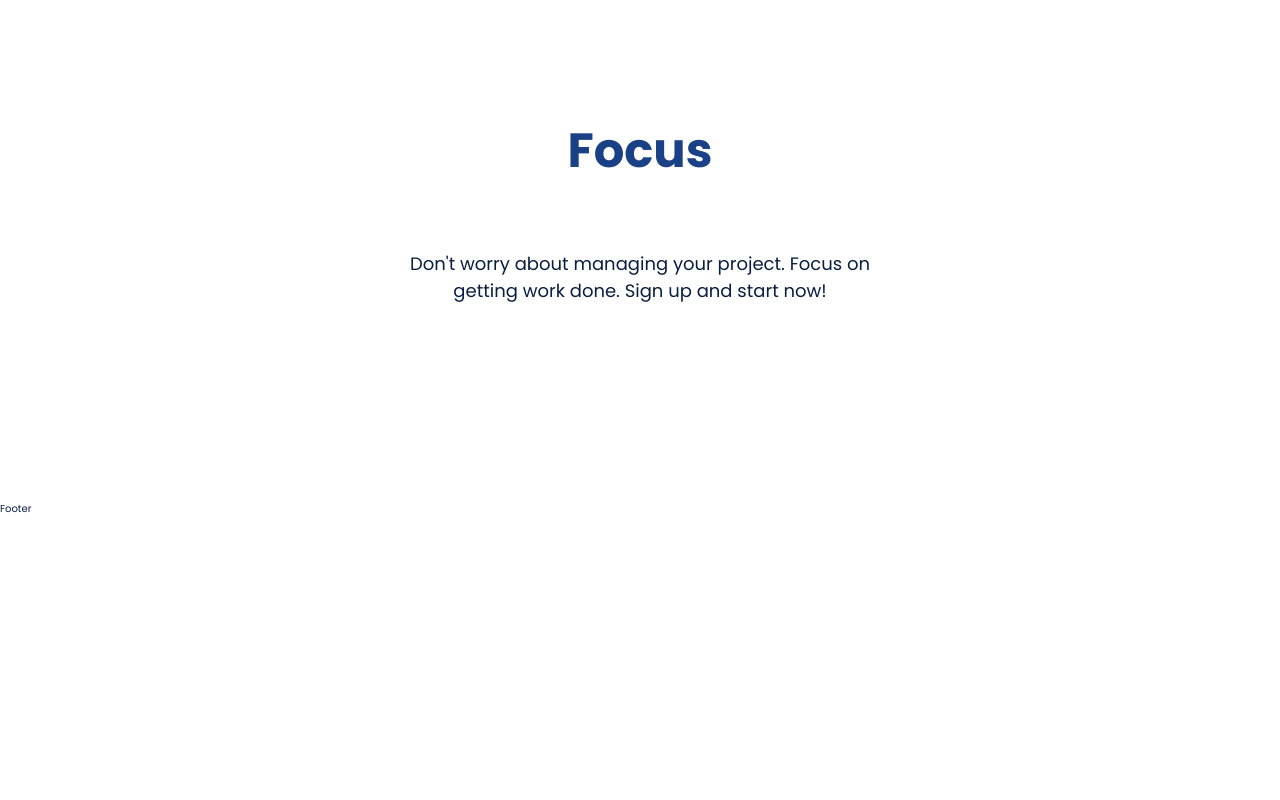
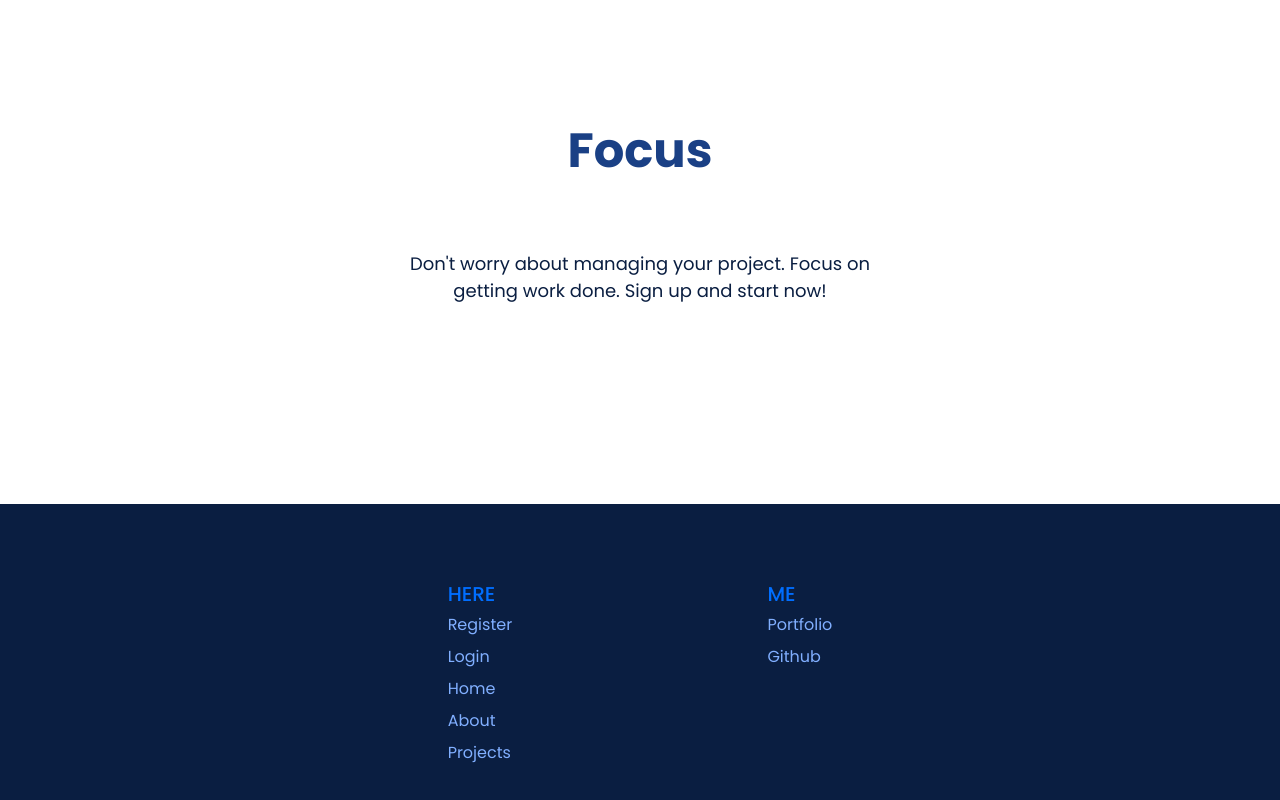
Before and after one commit to CodeAlanSanchez/project-manager-cra, a React (Create React App) app: page / in a window 1280 px wide. Shown: the part 1758-2558 px from the top of the page. Before the commit the page ends 2274 px from the top, so only its background shows below. Built offline with nearby package versions, Linux system fonts and the light colour scheme.

Commit message:
Finish footer component

```diff
--- a/src/components/Layout/Footer/Footer.tsx
+++ b/src/components/Layout/Footer/Footer.tsx
@@ -1,6 +1,39 @@
+import 'styles/components/_footer.scss';
 
 const Footer: React.FC = () => {
-return <footer>Footer</footer>;
+  return (
+    <footer className="footer">
+      <div className="content">
+        <div>
+          <p className="heading">HERE</p>
+          <a href="/register" className="link">
+            Register
+          </a>
+          <a href="/login" className="link">
+            Login
+          </a>
+          <a href="/home" className="link">
+            Home
+          </a>
+          <a href="/about-us" className="link">
+            About
+          </a>
+          <a href="/projects" className="link">
+            Projects
+          </a>
+        </div>
+        <div>
+          <p className="heading">ME</p>
+          <a href="https://www.alansanchez.dev" className="link">
+            Portfolio
+          </a>
+          <a href="https://www.github.com/CodeAlanSanchez" className="link">
+            Github
+          </a>
+        </div>
+      </div>
+    </footer>
+  );
 };
 
 export default Footer;
```
